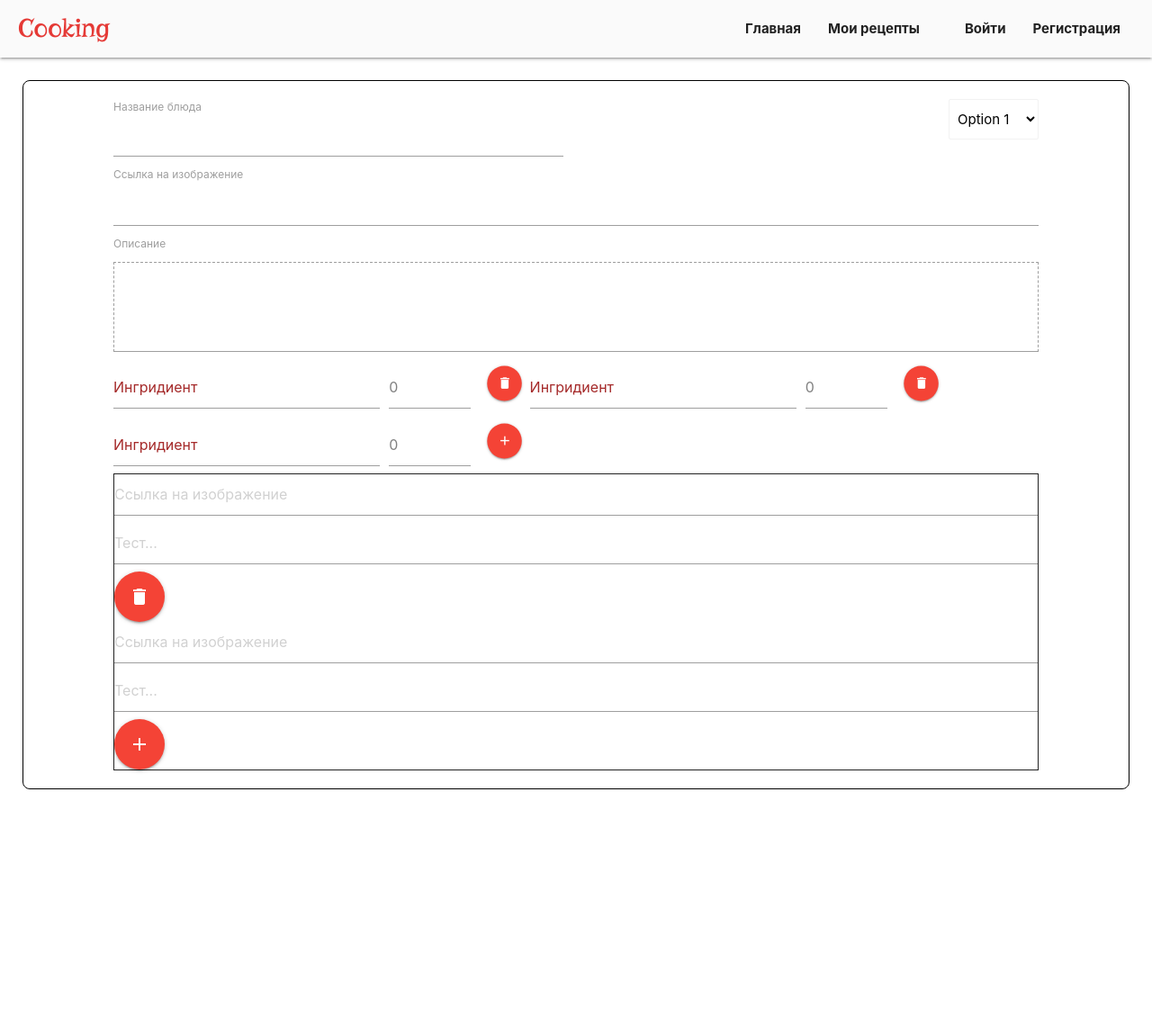
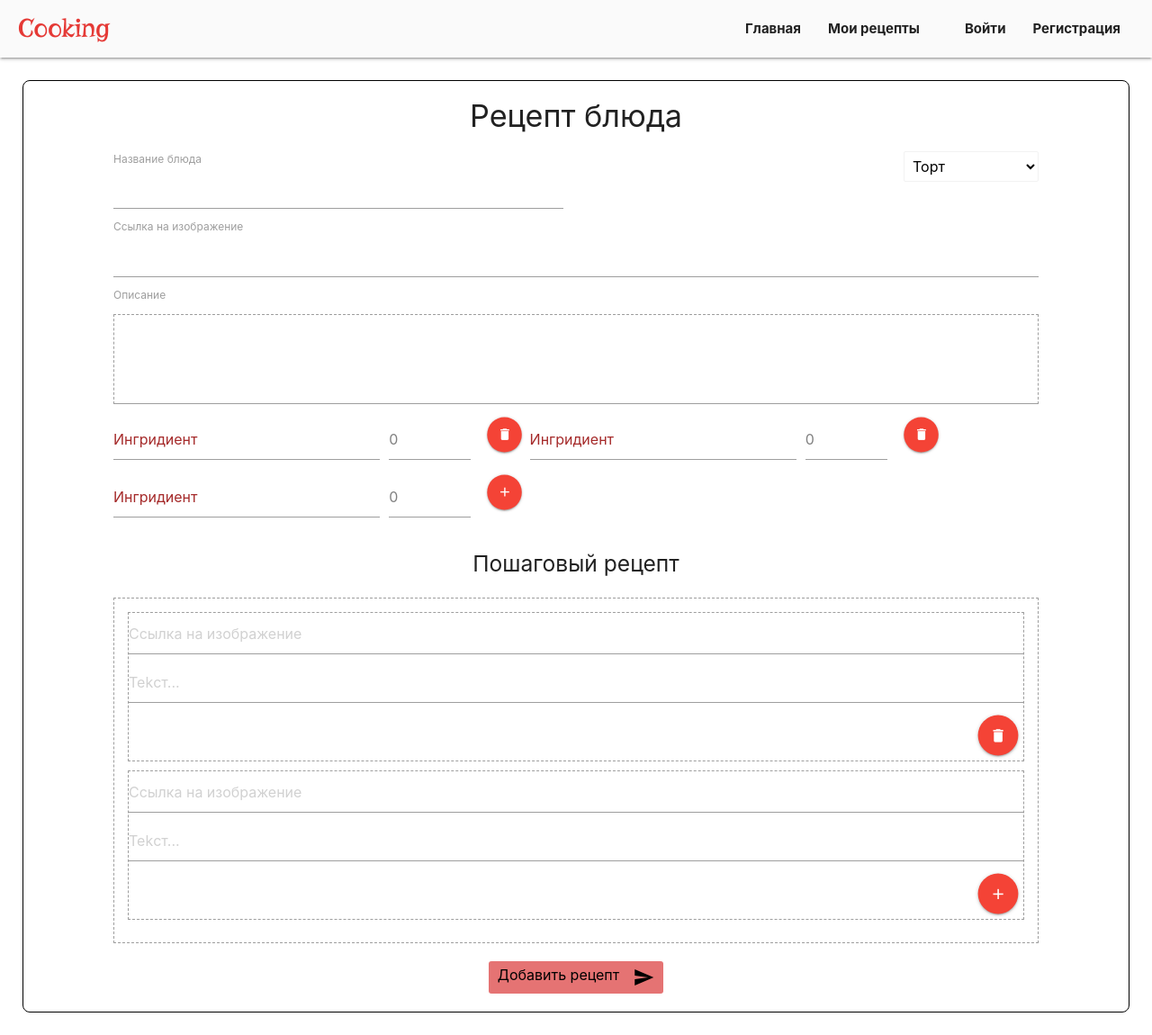
Before and after one commit to IP777/cooking_website, a React (Create React App) app: page /add in a window 1280 px wide. Shown: the whole page at 90% size. Before the commit the page ends 902 px from the top, so only its background shows below. Built offline with nearby package versions, Linux system fonts and the light colour scheme.

Commit message:
add create recipe page

```diff
--- /dev/null
+++ b/src/assets/customInput/CustomInput.js
@@ -0,0 +1,9 @@
+import style from "./CustomInput.module.css";
+
+export default function CustomInput({ className, text, onChange }) {
+	return (
+		<label className={className + " " + style.input}>
+			{text} <input type="text" onChange={onChange} />
+		</label>
+	);
+}
--- /dev/null
+++ b/src/assets/customSelect/CustomSelect.js
@@ -0,0 +1,47 @@
+import style from "./CustomSelect.module.css";
+
+export default function CustomSelect({
+	className,
+	optionArray,
+	styleOption,
+	onSelect,
+	name,
+}) {
+	const defaultValue = optionArray.find((iter) => iter.select).id;
+
+	return (
+		<label>
+			{name}
+			<select
+				className={className + " " + style.select}
+				value={defaultValue}
+				onChange={onSelect}
+			>
+				{optionArray.map(({ id, name, select }) => {
+					if (select) {
+						return (
+							<option
+								key={id}
+								className={style.option + " " + styleOption}
+								selected
+								value={id}
+							>
+								{name}
+							</option>
+						);
+					} else {
+						return (
+							<option
+								key={id}
+								className={style.option + " " + styleOption}
+								value={id}
+							>
+								{name}
+							</option>
+						);
+					}
+				})}
+			</select>
+		</label>
+	);
+}
--- /dev/null
+++ b/src/assets/customSelect/CustomSelect.module.css
@@ -0,0 +1,8 @@
+.select {
+	height: auto;
+	font-size: 16px;
+}
+
+.option {
+	border-radius: 5px;
+}
--- /dev/null
+++ b/src/assets/customSubmitButton/CustomSubmitButton.js
@@ -0,0 +1,11 @@
+import style from "./CustomSubmitButton.module.css";
+import { Icon } from "react-materialize";
+
+export default function CustomSubmitButton({ text }) {
+	return (
+		<button type="submit" className={style.btnSubmit}>
+			{text}
+			<Icon right>send</Icon>
+		</button>
+	);
+}
--- /dev/null
+++ b/src/assets/customSubmitButton/CustomSubmitButton.module.css
@@ -0,0 +1,18 @@
+.btnSubmit {
+	background-color: var(--red-light-2-color);
+	margin-top: 20px;
+	padding: 6px;
+	padding-left: 10px;
+	padding-right: 10px;
+	font-size: 16px;
+	border: 0;
+	border-radius: 3px;
+}
+
+.btnSubmit:hover {
+	background-color: var(--red-light-5-color);
+}
+
+.btnSubmit:focus {
+	background-color: var(--red-light-2-color);
+}
--- /dev/null
+++ b/src/assets/customTextarea/CustomTextarea.js
@@ -0,0 +1,16 @@
+import style from "./CustomTextarea.module.css";
+
+export default function CustomTextarea({ className, text, onChange }) {
+	return (
+		<label className={style.recipeName}>
+			{text}
+			<textarea
+				className={className + " " + style.textarea}
+				rows="10"
+				cols="45"
+				name="text"
+				onChange={onChange}
+			/>
+		</label>
+	);
+}
--- /dev/null
+++ b/src/assets/customTextarea/CustomTextarea.module.css
@@ -0,0 +1,8 @@
+.textarea {
+	margin-top: 10px;
+	resize: none;
+	border: 1px dashed var(--gray);
+	border-bottom: 1px solid var(--gray);
+	height: 100px;
+	font-size: 16px;
+}
--- a/src/component/AddRecipeBlock/AddRecipeBlock.js
+++ b/src/component/AddRecipeBlock/AddRecipeBlock.js
@@ -4,21 +4,72 @@ import { Button, Icon } from "react-materialize";
 
 export default function AddRecipeBlock() {
 	const [recipeStep, setRecipeStep] = useState([
-		{ id: 0, ingridient: "", count: 0, add: false },
-		{ id: 1, ingridient: "", count: 0, add: true },
+		{ id: 0, stepText: "", imageUrl: "", add: false },
+		{ id: 1, stepText: "", imageUrl: "", add: true },
 	]);
 
+	const handelbarAdd = () => {
+		const modIngridients = recipeStep.map((iter) => ({
+			...iter,
+			add: false,
+		}));
+
+		setRecipeStep([
+			...modIngridients,
+			{
+				id: modIngridients.length,
+				ingridient: "",
+				count: 0,
+				add: true,
+			},
+		]);
+	};
+
+	const handelbarRemove = (e) => {
+		const getId = Number(e.target.parentElement.parentElement.id);
+		const filterArr = recipeStep.filter((iter) => iter.id !== getId);
+		setRecipeStep(filterArr);
+	};
+
+	const handelbarChangeRecipe = (e) => {
+		const getId = Number(e.target.parentElement.id);
+		const getValue = e.target.value;
+		const getType = e.target.name;
+
+		const modIngridients = recipeStep.map((iter) => {
+			if (iter.id === getId) {
+				if (getType === "img_url") {
+					return { ...iter, stepText: getValue };
+				}
+				return { ...iter, imageUrl: getValue };
+			} else {
+				return iter;
+			}
+		});
+
+		setRecipeStep(modIngridients);
+	};
+
 	return (
+		<>
+			<h5 className={style.headTitle}>Пошаговый рецепт</h5>
 			<div className={style.recipeStepWrapper}>
-			{recipeStep.map(({ add, id, ingridient }, index) => (
-				<div id={id} key={index} className={style.ingridientBlock}>
+				{recipeStep.map(({ add, id, stepText, imageUrl }, index) => (
+					<div id={id} key={index} className={style.recipeStepBlock}>
 						<input
+							name="img_url"
 							type="text"
 							placeholder="Ссылка на изображение"
-						// onChange={handelbarChangeIngridient}
-						value={ingridient}
+							onChange={handelbarChangeRecipe}
+							value={stepText}
 						/>
-					<input type="text" placeholder="Тест..." />
+						<input
+							name="text"
+							type="text"
+							placeholder="Теkст..."
+							onChange={handelbarChangeRecipe}
+							value={imageUrl}
+						/>
 						{add ? (
 							<Button
 								className={style.addButton + " red"}
@@ -27,7 +78,7 @@ export default function AddRecipeBlock() {
 								large
 								node="button"
 								waves="light"
-							// onClick={handelbarAdd}
+								onClick={handelbarAdd}
 							/>
 						) : (
 							<Button
@@ -37,11 +88,12 @@ export default function AddRecipeBlock() {
 								large
 								node="button"
 								waves="light"
-							// onClick={handelbarRemove}
+								onClick={handelbarRemove}
 							/>
 						)}
 					</div>
 				))}
 			</div>
+		</>
 	);
 }
--- a/src/component/AddRecipeBlock/AddRecipeBlock.module.css
+++ b/src/component/AddRecipeBlock/AddRecipeBlock.module.css
@@ -1,3 +1,19 @@
+.headTitle {
+	text-align: center;
+}
+
 .recipeStepWrapper {
-	border: 1px solid;
+	margin-top: 20px;
+	padding: 15px;
+	border: 1px dashed var(--gray);
+	text-align: right;
 }
+
+.recipeStepBlock {
+	border: 1px dashed var(--gray);
+	margin-bottom: 10px;
+}
+
+.addButton {
+	transform: scale(0.8);
+}
--- a/src/pages/AddReceptPage/AddRecipePage.js
+++ b/src/pages/AddReceptPage/AddRecipePage.js
@@ -1,39 +1,68 @@
+import { useState } from "react";
+
 import Header from "../../component/Header/Header";
 import AddIngridientBlock from "../../component/AddIngridientBlock/AddIngridientBlock";
 import AddRecipeBlock from "../../component/AddRecipeBlock/AddRecipeBlock";
+import CustomInput from "../../assets/customInput/CustomInput";
+import CustomTextarea from "../../assets/customTextarea/CustomTextarea";
+import CustomSelect from "../../assets/customSelect/CustomSelect";
+import CustomSubmitButton from "../../assets/customSubmitButton/CustomSubmitButton";
+
 import style from "./AddRecipePage.module.css";
 
 export default function AddRecipePage() {
+	const [option, setOption] = useState([
+		{ id: "tort", name: "Торт", select: true },
+		{ id: "salat", name: "Салаты", select: false },
+		{ id: "sladkoe", name: "Сладкое", select: false },
+	]);
+
+	const handelSubmit = (e) => {
+		e.preventDefault();
+		console.log("submit");
+	};
+
+	const handelSelect = (e) => {
+		e.preventDefault();
+		const selected = e.target.value;
+		const newOptionArr = option.map((iter) => {
+			if (iter.id === selected) {
+				return { ...iter, select: true };
+			} else {
+				return { ...iter, select: false };
+			}
+		});
+		setOption(newOptionArr);
+	};
+
 	return (
 		<>
 			<Header />
 			<div className={style.wrapper}>
-				<div className={style.secondWrapper}>
+				<form className={style.secondWrapper} onSubmit={handelSubmit}>
+					<h4 className={style.headTitle}>Рецепт блюда</h4>
 					<div className={style.addRecipeHeader}>
-						<label className={style.recipeName}>
-							Название блюда <input type="text" />
-						</label>
-						<select className={style.selectList}>
-							<option value="1">Option 1</option>
-							<option value="2">Option 2</option>
-							<option value="3">Option 3</option>
-						</select>
+						<CustomInput
+							text={"Название блюда"}
+							className={style.recipeName}
+						/>
+						<CustomSelect
+							className={style.selectList}
+							optionArray={option}
+							onSelect={handelSelect}
+						/>
 					</div>
-					<label className={style.recipeName}>
-						Ссылка на изображение <input type="text" />
-					</label>
-					<label className={style.recipeName}>
-						Описание
-						<textarea
-							className={style.textArea}
-							rows="10"
-							cols="45"
-							name="text"
-						/>
-					</label>
+					<CustomInput
+						text={"Ссылка на изображение"}
+						className={style.recipeName}
+					/>
+					<CustomTextarea text="Описание" />
 					<AddIngridientBlock />
-					<AddRecipeBlock />
-				</div>
+					<div className={style.footer}>
+						<AddRecipeBlock />
+						<CustomSubmitButton text="Добавить рецепт" />
+					</div>
+				</form>
 			</div>
 		</>
 	);
--- a/src/pages/AddReceptPage/AddRecipePage.module.css
+++ b/src/pages/AddReceptPage/AddRecipePage.module.css
@@ -3,8 +3,14 @@
 	border: 1px solid black;
 	border-radius: 8px;
 }
+
 .secondWrapper {
 	padding: 20px 100px;
+}
+
+.headTitle {
+	text-align: center;
+	margin-bottom: 20px;
 }
 
 .addRecipeHeader {
@@ -18,14 +24,10 @@
 
 .selectList {
 	display: block;
-	width: 100px;
+	width: 150px;
 }
 
-.textArea {
-	margin-top: 10px;
-	resize: none;
-	border: 1px dashed var(--gray);
-	border-bottom: 1px solid var(--gray);
-	height: 100px;
-	font-size: 16px;
+.footer {
+	width: 100%;
+	text-align: center;
 }
```
Also changed, not shown: src/assets/customInput/CustomInput.module.css (added), 2 other files (tests, documents, lock files or other folders). Lines whose indentation alone changed are shown as unchanged.
